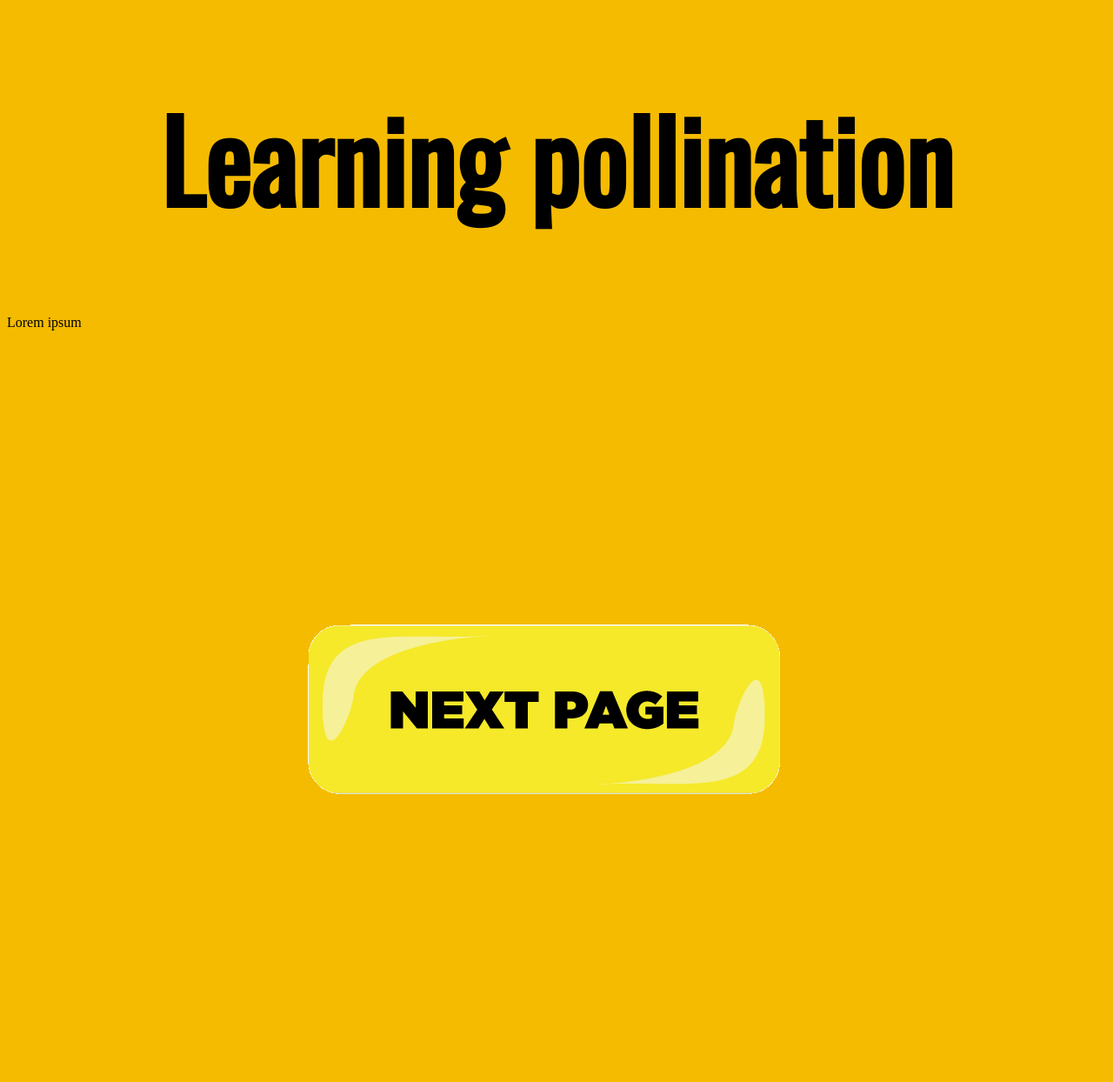
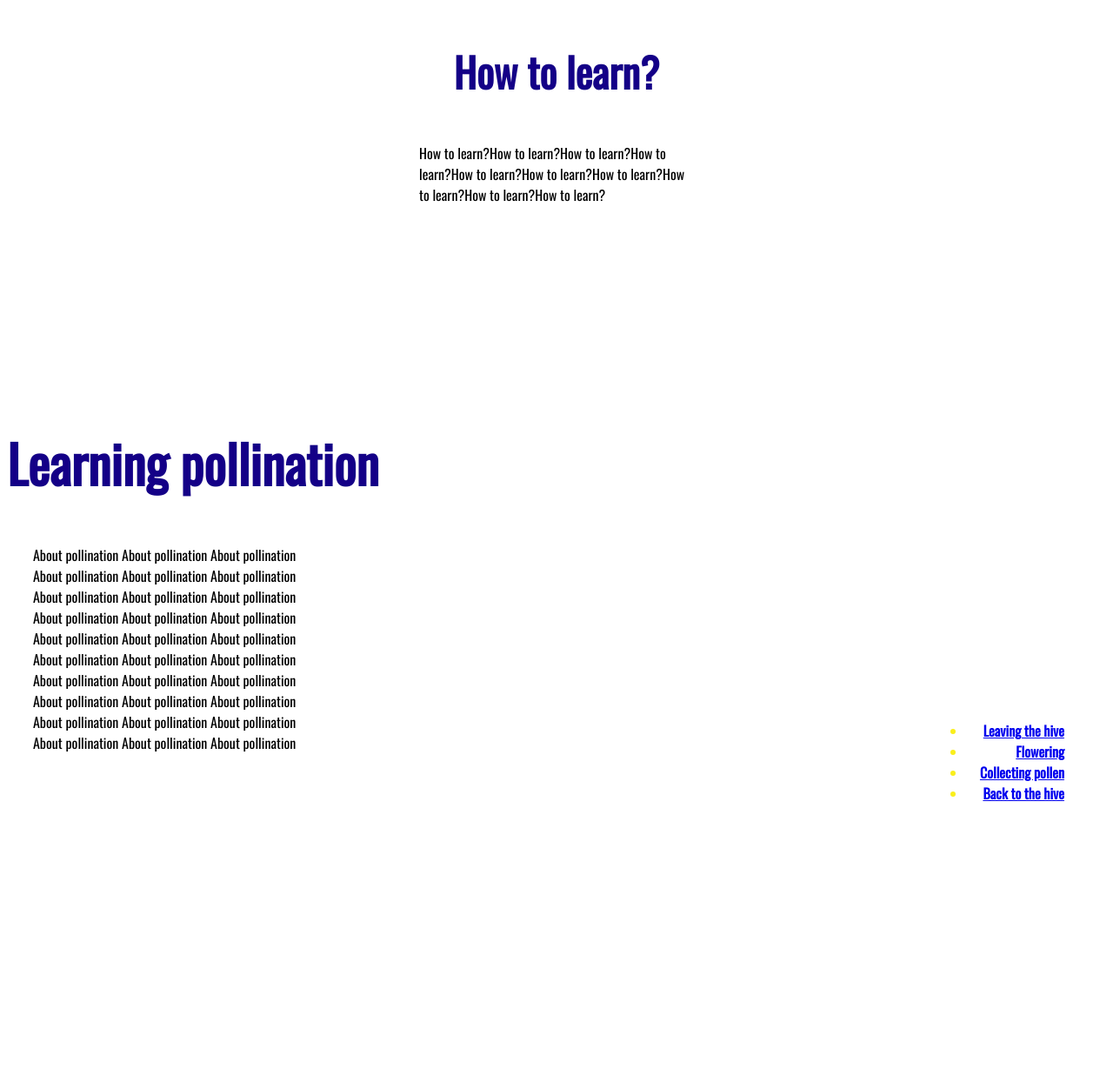
Before and after one commit to Arnaud-Tgd/D4-projet1-abeilles, a plain HTML site: page index01.html in a window 1280 px wide. Shown: the top 1244 px of the page at 87% size. After the commit the page ends 940 px from the top, so only its background shows below. Drawn offline with nearby package versions, Linux system fonts and the light colour scheme; a web font is replaced by a local one.

Commit message:
commit 10/10/2018

```diff
--- a/index01.html
+++ b/index01.html
@@ -3,19 +3,37 @@
   <head>
     <meta charset="utf-8">
     <title>Introduction</title>
-    <link <link href="https://fonts.googleapis.com/css?family=Oswald" rel="stylesheet">
+    <style>
+  @import url('https://fonts.googleapis.com/css?family=Denk+One|Oswald');
+  </style>
 
 <link rel="stylesheet" href="./styles/main.css">
   </head>
   <body>
+
+<div class="all">
+
+
+
+
+
+  <div class="how">
+    <h2>How to learn?</h2>
+    <p>
+  How to learn?How to learn?How to learn?How to learn?How to learn?How to learn?How to learn?How to learn?How to learn?How to learn?
+
+    </p>
+  </div>
+
+  <div class="About">
     <h1>Learning pollination</h1>
 
+    <p>About pollination About pollination About pollination About pollination About pollination About pollination About pollination About pollination About pollination About pollination About pollination About pollination About pollination About pollination About pollination About pollination About pollination About pollination About pollination About pollination About pollination About pollination About pollination About pollination About pollination About pollination About pollination About pollination About pollination About pollination  </p>
+  </div>
 
-<p>Lorem ipsum</p>
 
-<div class="next">
-      <a href="index.html"><img src="image/next.png" alt="next"> </a>
-    </div>
+
+
 
   <ul class="list">
   <li><a href="index.html"> Leaving the hive </a></li>
@@ -23,6 +41,13 @@
     <li>    <a href="index3.html"> Collecting pollen </a></li>
     <li><a href="index4.html"> Back to the hive </a></li>
   </ul>
+
+
+
+
+
+
+</div>
   </body>
 </html>
 
--- a/styles/main.css
+++ b/styles/main.css
@@ -1,3 +1,6 @@
+
+
+
 footer {
     font-size: .8em;
     position: absolute;
@@ -16,21 +19,37 @@ position: relative;
 
 }
 
-header{
+
+h1{
+font-family: 'oswald';
+font-weight: bold;
+font-size: 45pt;
+text-align: left;
+color: #140087;
+display: flex;
+padding-top: 3em;
+}
+
+h2{
+font-family: 'oswald';
+font-weight: bold;
+font-size: 35pt;
+text-align: center;
+color: #140087;
+display: flex;
+}
+
+
+.how{
+  display: flex;
+  flex-direction: column;
+  justify-content: center;
+  align-items: center;
 
 }
 
-h1{
-font-family: 'oswald';
-font-size: 8em;
-text-align: center;
-
-}
-
-
 body{
-background-color: #F4BB00
-;
+background-color: white;
 
 }
 
@@ -40,6 +59,37 @@ padding-left: 20em;
 }
 
 .list{
-list-style: none;
+list-style: outside;
+text-align:right;
+padding-right: 3em;
+margin-top: 20%;
+font-family: 'oswald';
+font-weight: bold;
+position: relative;
+}
+
+ul{
+  color: #FAEF1B;
+padding-left: 69em;
 
 }
+
+
+
+.about{
+  text-align: left;
+  background-image: url("../image/backgrounds/Back-1_1.png");
+}
+
+.all{
+
+}
+
+p{
+  padding: 10px;
+  width: 25%;
+  margin: 20px;
+  float: left;
+  margin-top: 0%;
+  font-family: 'oswald';
+}
```
Also changed, not shown: image/backgrounds/Back-1_1.png (added), image/backgrounds/Back-1_2.png (added), image/backgrounds/Back-1_3.png (added), image/backgrounds/Back-menu.png (added), styles/javascript.js (added), 3 other files. Lines whose indentation alone changed are shown as unchanged.
